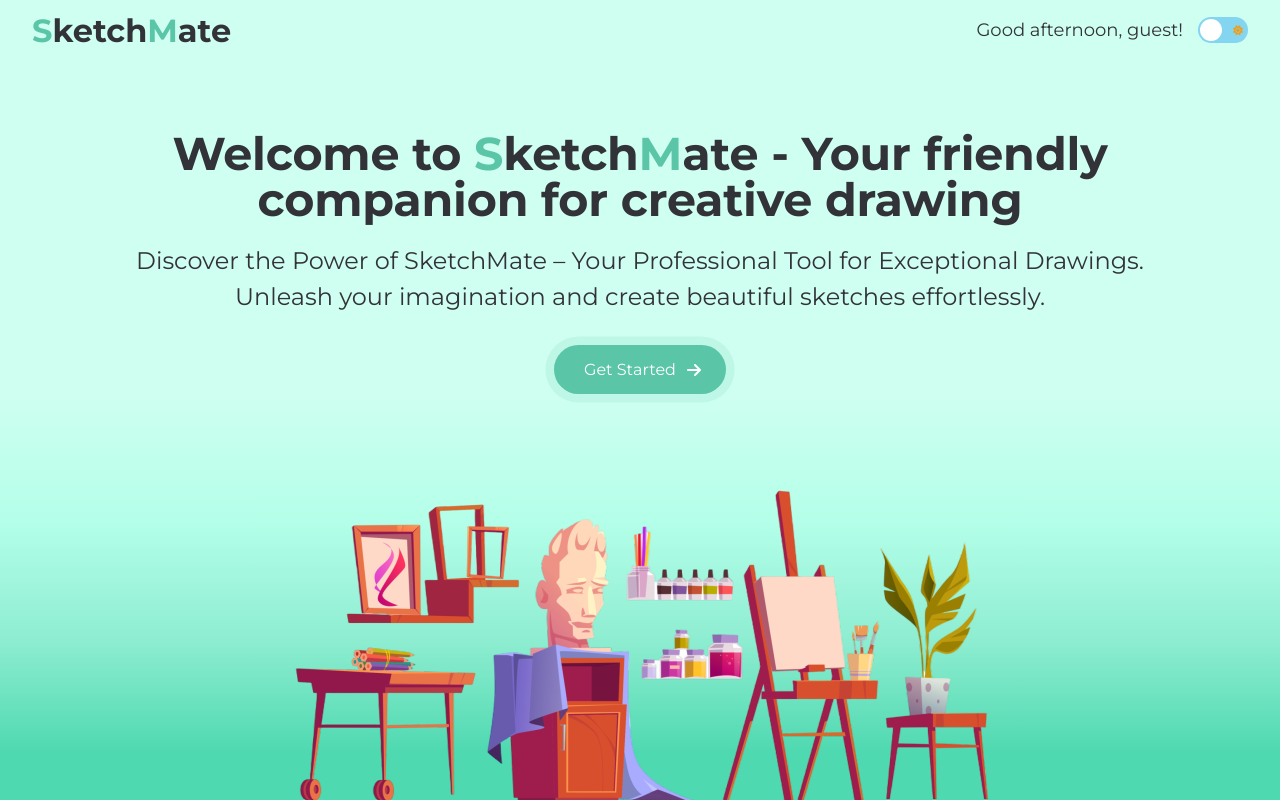
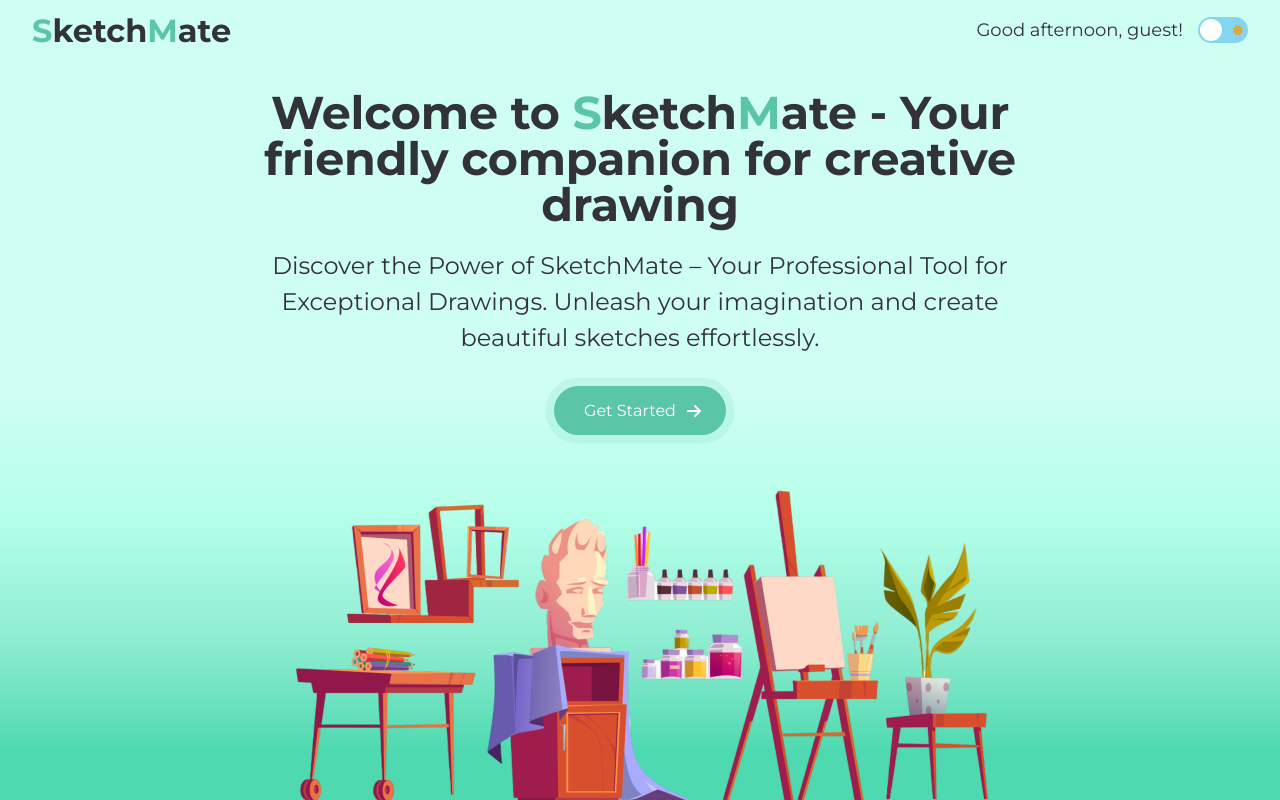
Before and after one commit to RonFelsenfeld/SketchMate-Frontend, a React (Vite) app: page / in a window 1280 px wide. Built offline with nearby package versions, Linux system fonts and the light colour scheme.

Commit message:
Fix home page main heading size

```diff
--- a/src/assets/style/pages/_home-page.scss
+++ b/src/assets/style/pages/_home-page.scss
@@ -43,7 +43,7 @@
       gap: 30px;
 
       .heading-container {
-        width: 85vw;
+        width: 60vw;
         gap: 20px;
         text-align: center;
 
```
